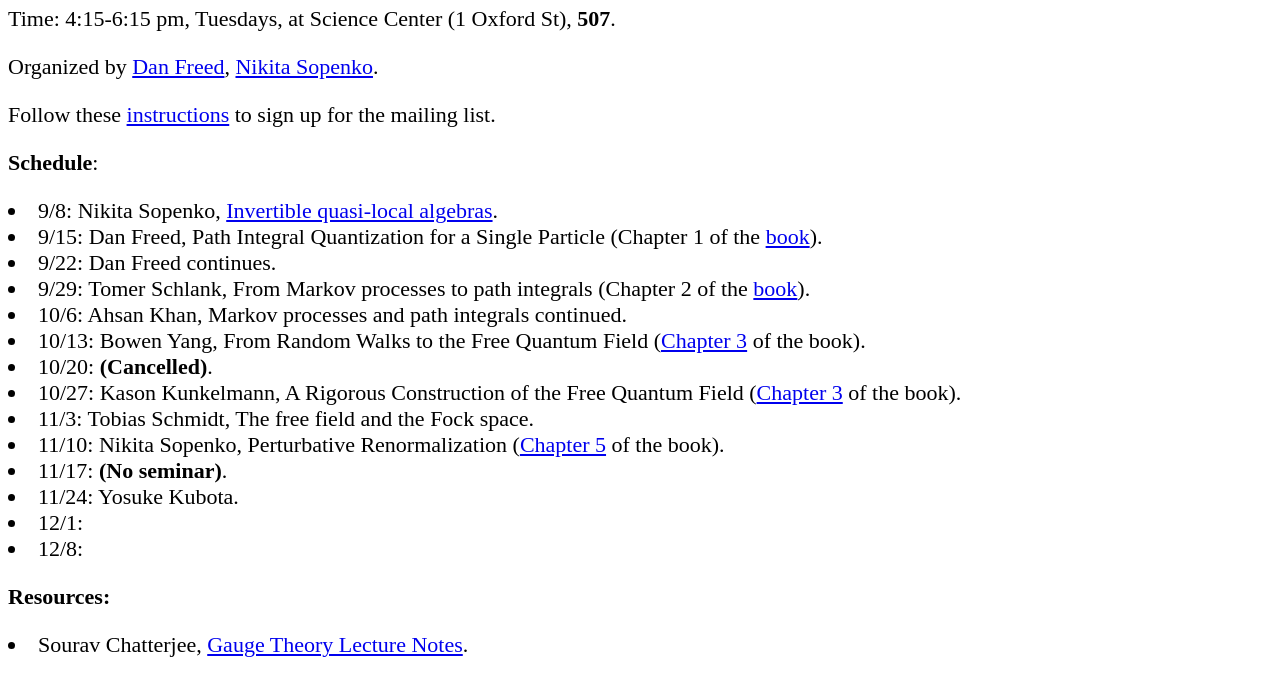
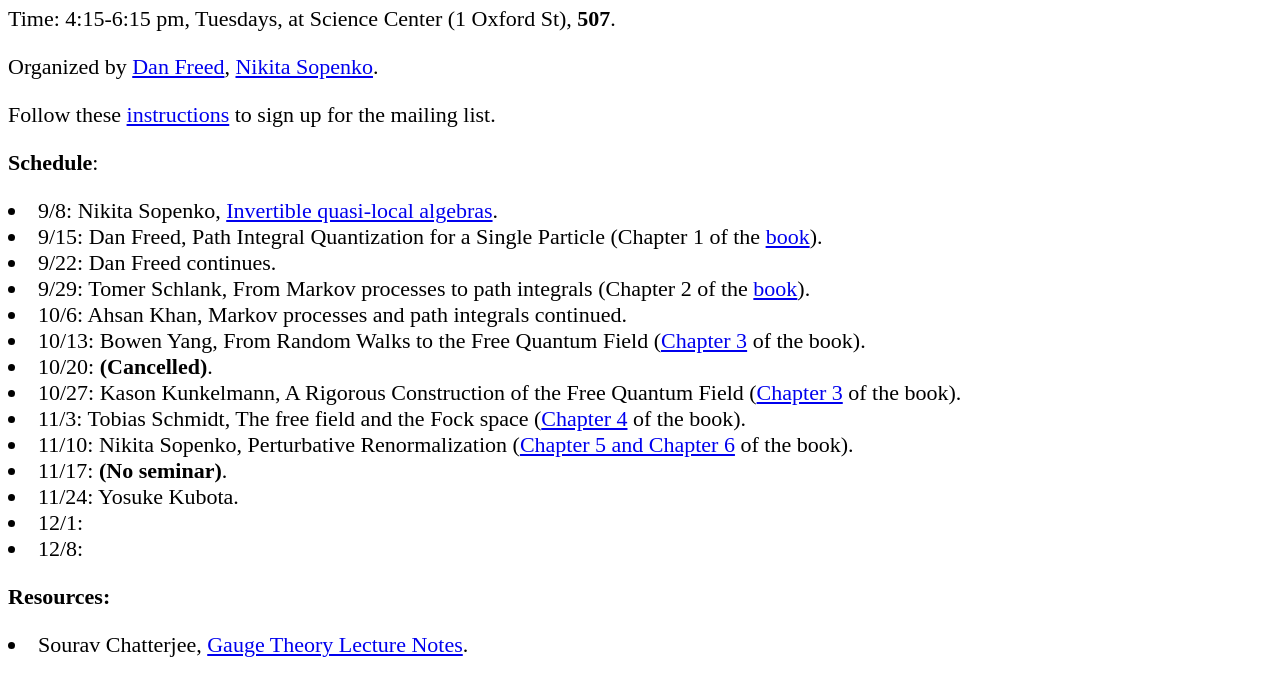
Before and after one commit to niksopenko/niksopenko.github.io, a plain HTML site: page seminar.html in a window 1280 px wide. Shown: the part 66-762 px from the top of the page. Drawn offline with Linux system fonts and the light colour scheme.

Commit message:
Add chapter references for the 11/3 and 11/10 talks
Co-Authored-By: Claude Opus 5 <noreply@anthropic.com>

```diff
--- a/seminar.html
+++ b/seminar.html
@@ -34,8 +34,8 @@ body { font-size: 22px; }
 <LI> 10/13: Bowen Yang, From Random Walks to the Free Quantum Field (<a href="Chatterjee-Gauge-Theory-Lectures.pdf">Chapter 3</a> of the book).
 <LI> 10/20: <b>(Cancelled)</b>.
 <LI> 10/27: Kason Kunkelmann, A Rigorous Construction of the Free Quantum Field (<a href="Chatterjee-Gauge-Theory-Lectures.pdf">Chapter 3</a> of the book).
-<LI> 11/3: Tobias Schmidt, The free field and the Fock space.
-<LI> 11/10: Nikita Sopenko, Perturbative Renormalization (<a href="Chatterjee-Gauge-Theory-Lectures.pdf">Chapter 5</a> of the book).
+<LI> 11/3: Tobias Schmidt, The free field and the Fock space (<a href="Chatterjee-Gauge-Theory-Lectures.pdf">Chapter 4</a> of the book).
+<LI> 11/10: Nikita Sopenko, Perturbative Renormalization (<a href="Chatterjee-Gauge-Theory-Lectures.pdf">Chapter 5 and Chapter 6</a> of the book).
 <LI> 11/17: <b>(No seminar)</b>.
 <LI> 11/24: Yosuke Kubota.
 <LI> 12/1:
```
